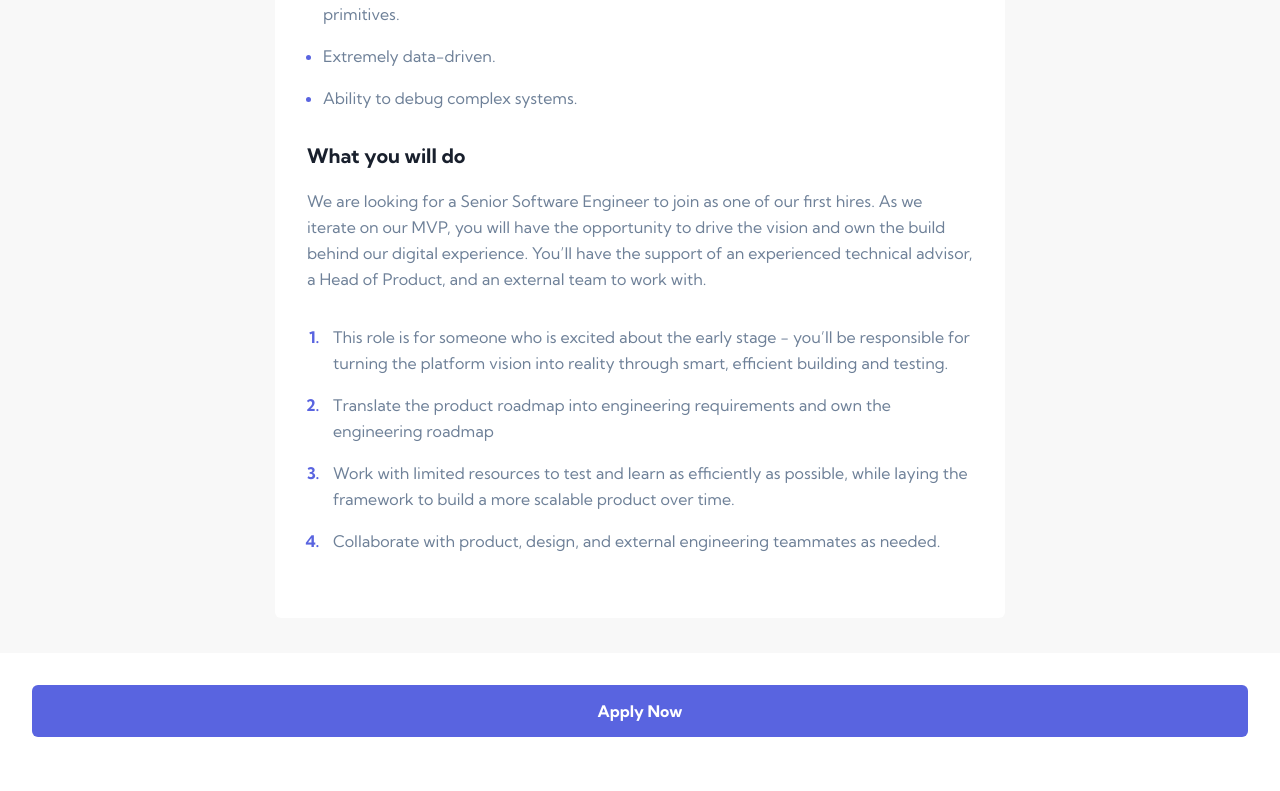
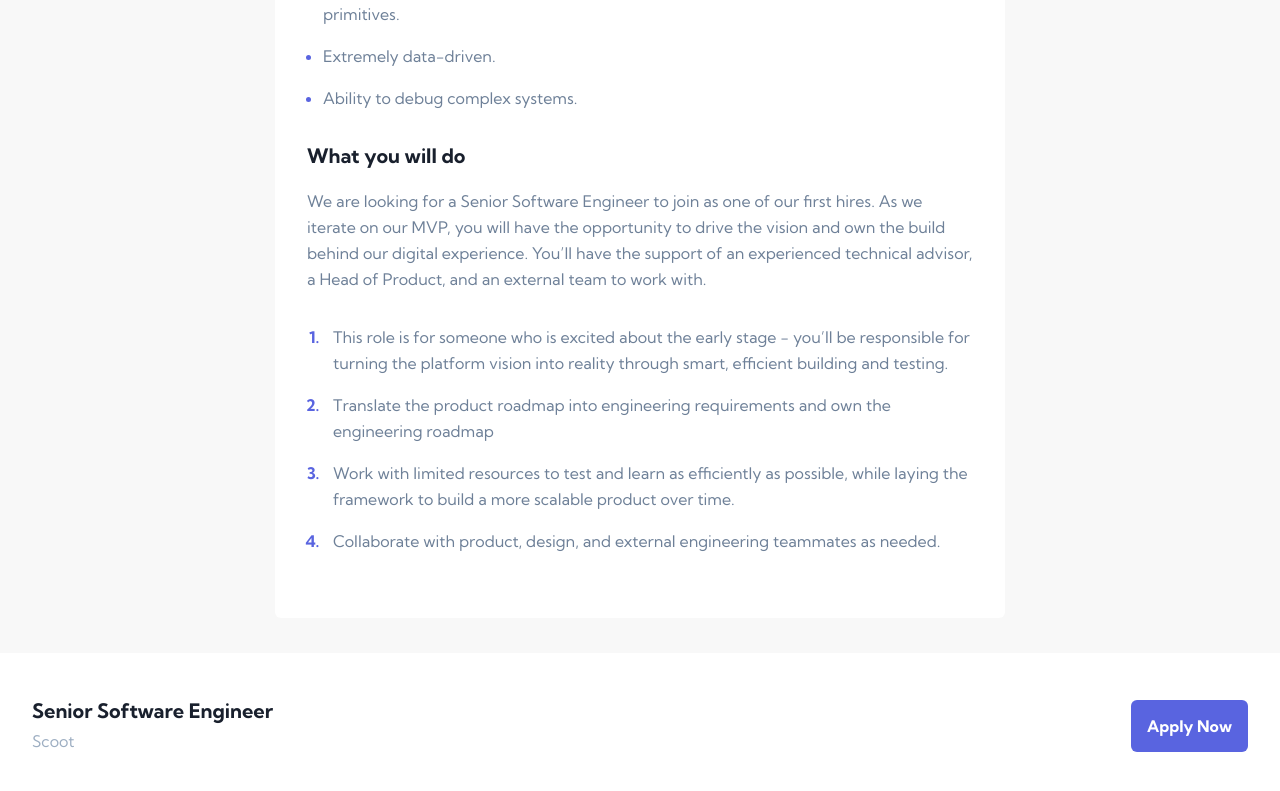
Before and after one commit to agnesnora/devjobs, a React (Vite) app: page /jobs/1 in a window 1280 px wide. Shown: the part 924-1715 px from the top of the page. Before the commit the page ends 1693 px from the top, so only its background shows below. Built offline with nearby package versions, Linux system fonts and the light colour scheme.

Commit message:
styling footer

```diff
--- a/src/components/JobDetailPage/JobDetailPage.css
+++ b/src/components/JobDetailPage/JobDetailPage.css
@@ -138,13 +138,24 @@ footer {
   width: 100%;
   padding: 2em;
 }
+footer p {
+  color: #9daec2;
+  margin-top: 0.5em;
+}
+footer h1 {
+  margin-bottom: 0;
+}
 
 .footer--light {
   background-color: #ffffff;
+  color: #19202d;
 }
 
 .footer--dark {
   background-color: #19202d;
+}
+.footer--dark h1 {
+  color: #ffffff;
 }
 
 .apply--btn {
@@ -263,4 +274,12 @@ footer {
     list-style-position: outside;
     padding-left: 10px;
   }
+  footer .footer--flex--wrapper {
+    display: flex;
+    justify-content: space-between;
+    align-items: center;
+  }
+  footer .footer--flex--wrapper button {
+    display: block;
+  }
 }/*# sourceMappingURL=JobDetailPage.css.map */
--- a/src/components/JobDetailPage/JobDetailPage.scss
+++ b/src/components/JobDetailPage/JobDetailPage.scss
@@ -161,14 +161,26 @@ footer {
   width: 100%;
 
   padding: 2em;
+  p {
+    color: $grey;
+    margin-top: 0.5em;
+  }
+  h1 {
+    margin-bottom: 0;
+  }
 }
 
 .footer--light {
   background-color: $pureWhite;
+  color: $veryDarkBlue;
 }
 
 .footer--dark {
   background-color: $veryDarkBlue;
+
+  h1 {
+    color: $pureWhite;
+  }
 }
 
 .apply--btn {
@@ -308,4 +320,14 @@ footer {
       }
     }
   }
+  footer {
+    .footer--flex--wrapper {
+      display: flex;
+      justify-content: space-between;
+      align-items: center;
+      button {
+        display: block;
+      }
+    }
+  }
 }
--- a/src/components/JobDetailPage/JobDetailPage.tsx
+++ b/src/components/JobDetailPage/JobDetailPage.tsx
@@ -30,9 +30,23 @@ export const JobDetailPage: FC<JobDetailProps> = ({ filteredJobs }) => {
       <footer
         className={theme?.theme === "light" ? "footer--light" : "footer--dark"}
       >
-        <Button className="apply--btn" path={"#"}>
-          Apply Now
-        </Button>
+        {(theme?.windowWidth ?? 768) < theme?.screen.mobile ? (
+          <Button className="apply--btn" path={"#"}>
+            Apply Now
+          </Button>
+        ) : (
+          <div className="footer--flex--wrapper">
+            {" "}
+            <div>
+              {" "}
+              <h1>{filteredJob?.position}</h1>
+              <p>{filteredJob?.company}</p>
+            </div>{" "}
+            <Button className="apply--btn" path={"#"}>
+              Apply Now
+            </Button>
+          </div>
+        )}
       </footer>
     </div>
   );
--- a/src/components/Search/Search.tsx
+++ b/src/components/Search/Search.tsx
@@ -50,10 +50,11 @@ export const Search: FC<SearchProps> = ({
     isPopUpOn ? setIsPopUpOn(false) : null;
     // setIsSearchOnTop(true); // Set the search component on top
     console.log(filteredJobs);
+    setPositionQuery("");
   };
   const handleFilter = () => {
     setIsPopUpOn(true);
-    console.log(themeContext?.isPopUpOn);
+
     // setIsSearchOnTop(false);
   };
   return (
```
Also changed, not shown: 1 other file (tests, documents, lock files or other folders).
